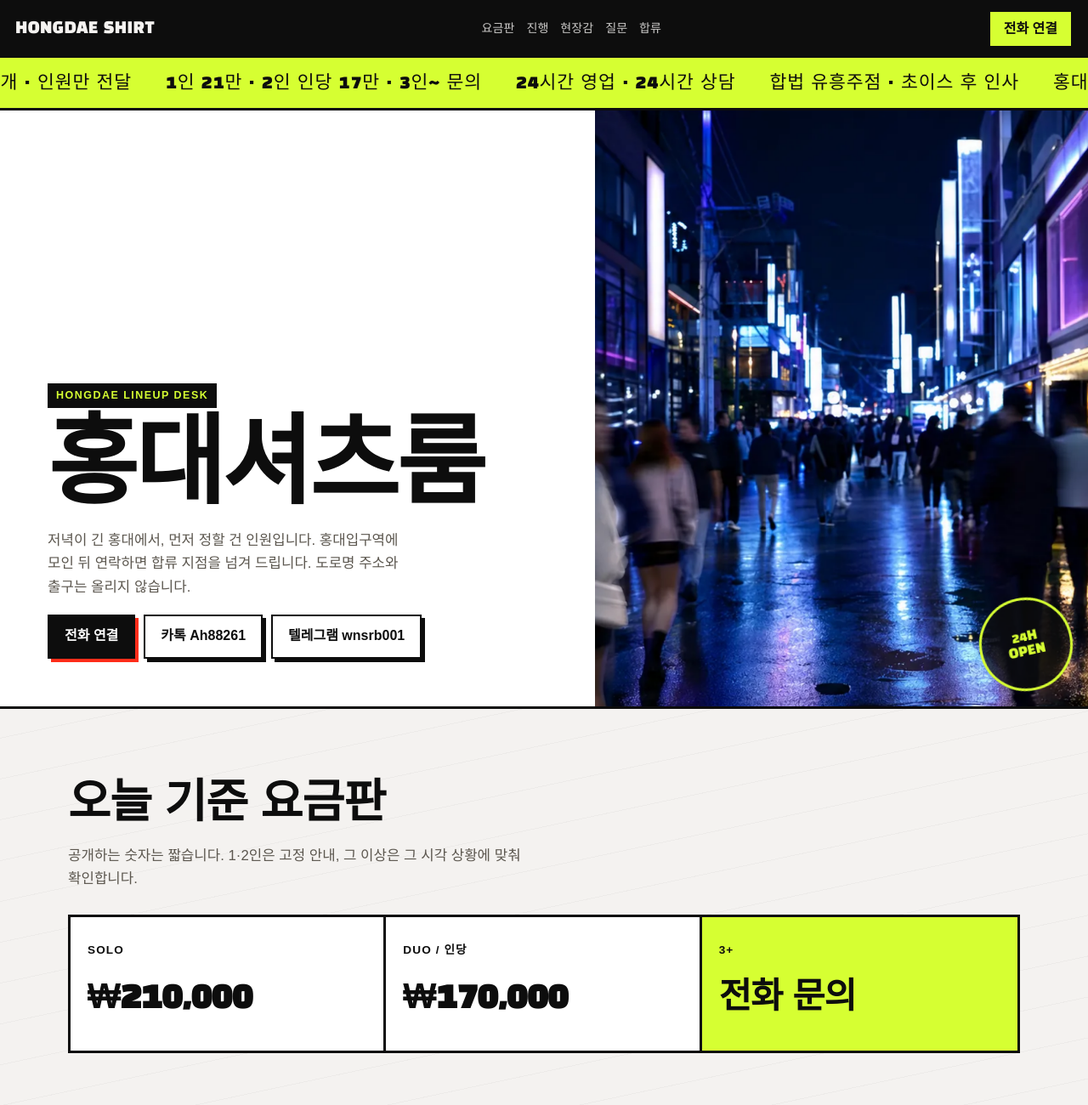
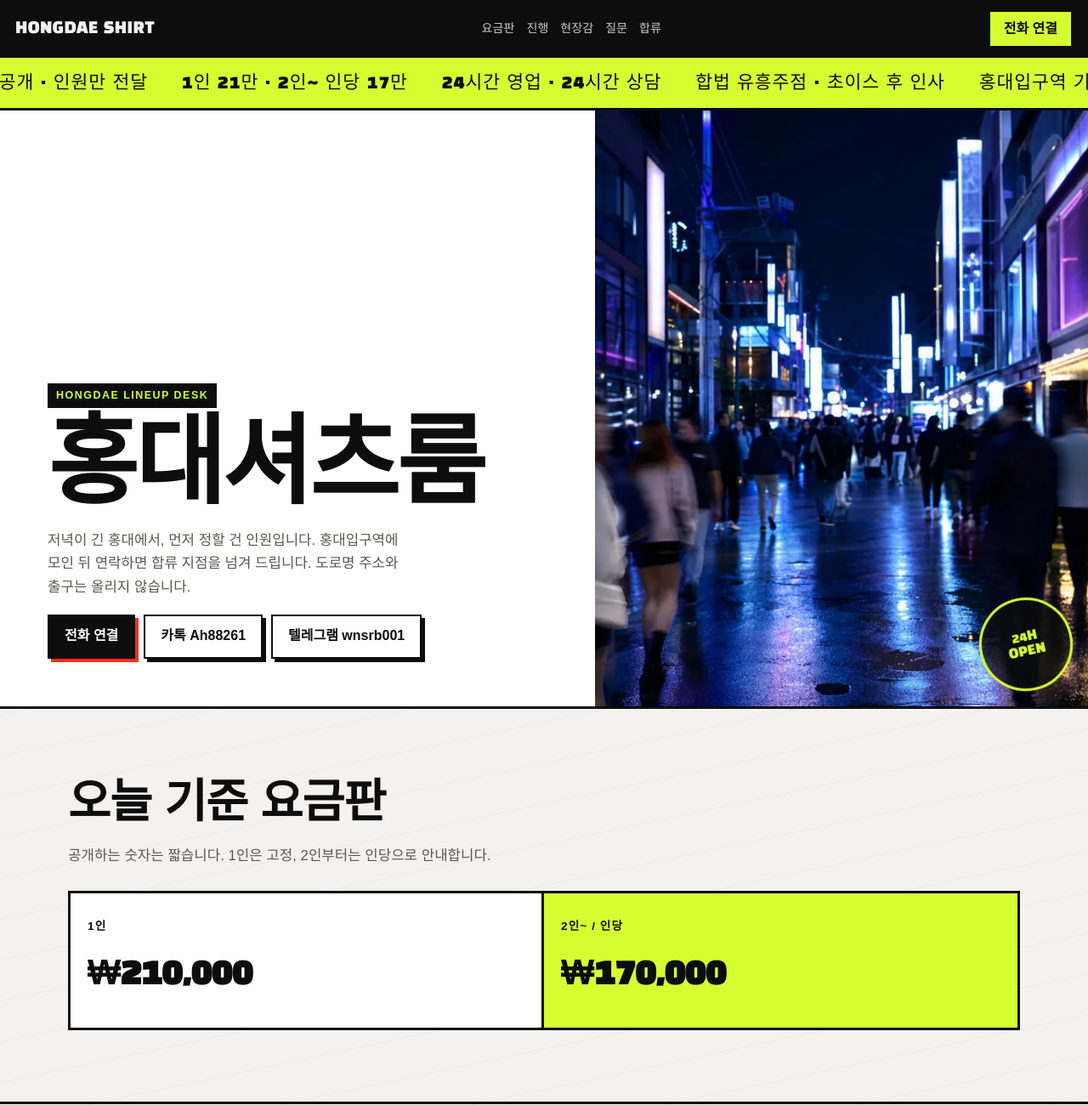
Before and after one commit to hongdaeshirt/hongdaeshirtroom, a plain HTML site: page index.html in a window 1280 px wide. Shown: the top 1300 px of the page at 85% size. Drawn offline with Linux system fonts and the light colour scheme; a web font is replaced by a local one.

Commit message:
Simplify pricing to 1인 fixed and 2인~ per person.

```diff
--- a/assets/css/style.css
+++ b/assets/css/style.css
@@ -221,7 +221,7 @@ a { color: inherit; }
 
 .board {
   display: grid;
-  grid-template-columns: repeat(3, 1fr);
+  grid-template-columns: repeat(2, 1fr);
   border: 3px solid var(--ink);
   background: #fff;
 }
--- a/index.html
+++ b/index.html
@@ -4,7 +4,7 @@
 <meta charset="UTF-8">
 <meta name="viewport" content="width=device-width, initial-scale=1">
 <title>홍대셔츠룸 | 합류·요금·이용 안내</title>
-<meta name="description" content="홍대셔츠룸. 홍대입구역을 기점으로 합류 안내, 1인 21만원·2인 인당 17만원·3인 이상은 문의, 24시간 영업·상담. 주소는 비공개.">
+<meta name="description" content="홍대셔츠룸. 홍대입구역을 기점으로 합류 안내, 1인 21만원·2인~ 인당 17만원, 24시간 영업·상담. 주소는 비공개.">
 <meta name="robots" content="index,follow,max-image-preview:large">
 <meta name="google-site-verification" content="ETEl6-ctg5ZU-qnltE2_Ynmr2beDiUaVYocim58YZ6o" />
 <link rel="canonical" href="https://hongdaeshirt.github.io/hongdaeshirtroom/">
@@ -42,11 +42,11 @@
 <div class="marquee" aria-hidden="true">
   <div class="marquee-track">
     <span>홍대입구역 기점 · 주소 비공개 · 인원만 전달</span>
-    <span>1인 21만 · 2인 인당 17만 · 3인~ 문의</span>
+    <span>1인 21만 · 2인~ 인당 17만</span>
     <span>24시간 영업 · 24시간 상담</span>
     <span>합법 유흥주점 · 초이스 후 인사</span>
     <span>홍대입구역 기점 · 주소 비공개 · 인원만 전달</span>
-    <span>1인 21만 · 2인 인당 17만 · 3인~ 문의</span>
+    <span>1인 21만 · 2인~ 인당 17만</span>
     <span>24시간 영업 · 24시간 상담</span>
     <span>합법 유흥주점 · 초이스 후 인사</span>
   </div>
@@ -76,19 +76,15 @@
   <section class="block" id="rate">
     <div class="wrap">
       <h2>오늘 기준 요금판</h2>
-      <p class="lede">공개하는 숫자는 짧습니다. 1·2인은 고정 안내, 그 이상은 그 시각 상황에 맞춰 확인합니다.</p>
+      <p class="lede">공개하는 숫자는 짧습니다. 1인은 고정, 2인부터는 인당으로 안내합니다.</p>
       <div class="board">
         <article>
-          <span class="label">Solo</span>
+          <span class="label">1인</span>
           <strong>₩210,000</strong>
         </article>
         <article>
-          <span class="label">Duo / 인당</span>
+          <span class="label">2인~ / 인당</span>
           <strong>₩170,000</strong>
-        </article>
-        <article>
-          <span class="label">3+</span>
-          <strong>전화 문의</strong>
         </article>
       </div>
     </div>
@@ -192,7 +188,7 @@
         </details>
         <details>
           <summary>금액이 헷갈리는데?</summary>
-          <p>1인 21만원, 2인 인당 17만원입니다. 3인부터는 그 시각에 확인해 주세요.</p>
+          <p>1인 21만원, 2인~ 인당 17만원입니다.</p>
         </details>
         <details>
           <summary>심야에도 되나?</summary>
@@ -236,7 +232,7 @@
   "@id": "https://hongdaeshirt.github.io/hongdaeshirtroom/#webpage",
   "url": "https://hongdaeshirt.github.io/hongdaeshirtroom/",
   "name": "홍대셔츠룸 | 합류·요금·이용 안내",
-  "description": "홍대셔츠룸. 홍대입구역을 기점으로 합류 안내, 1인 21만원·2인 인당 17만원·3인 이상은 문의, 24시간 영업·상담. 주소는 비공개.",
+  "description": "홍대셔츠룸. 홍대입구역을 기점으로 합류 안내, 1인 21만원·2인~ 인당 17만원, 24시간 영업·상담. 주소는 비공개.",
   "inLanguage": "ko-KR",
   "dateModified": "2026-07-16",
   "about": { "@type": "Thing", "name": "홍대셔츠룸" }
```
Also changed, not shown: faq/index.html (+2 -2 lines), reserve/index.html (+2 -3 lines).
